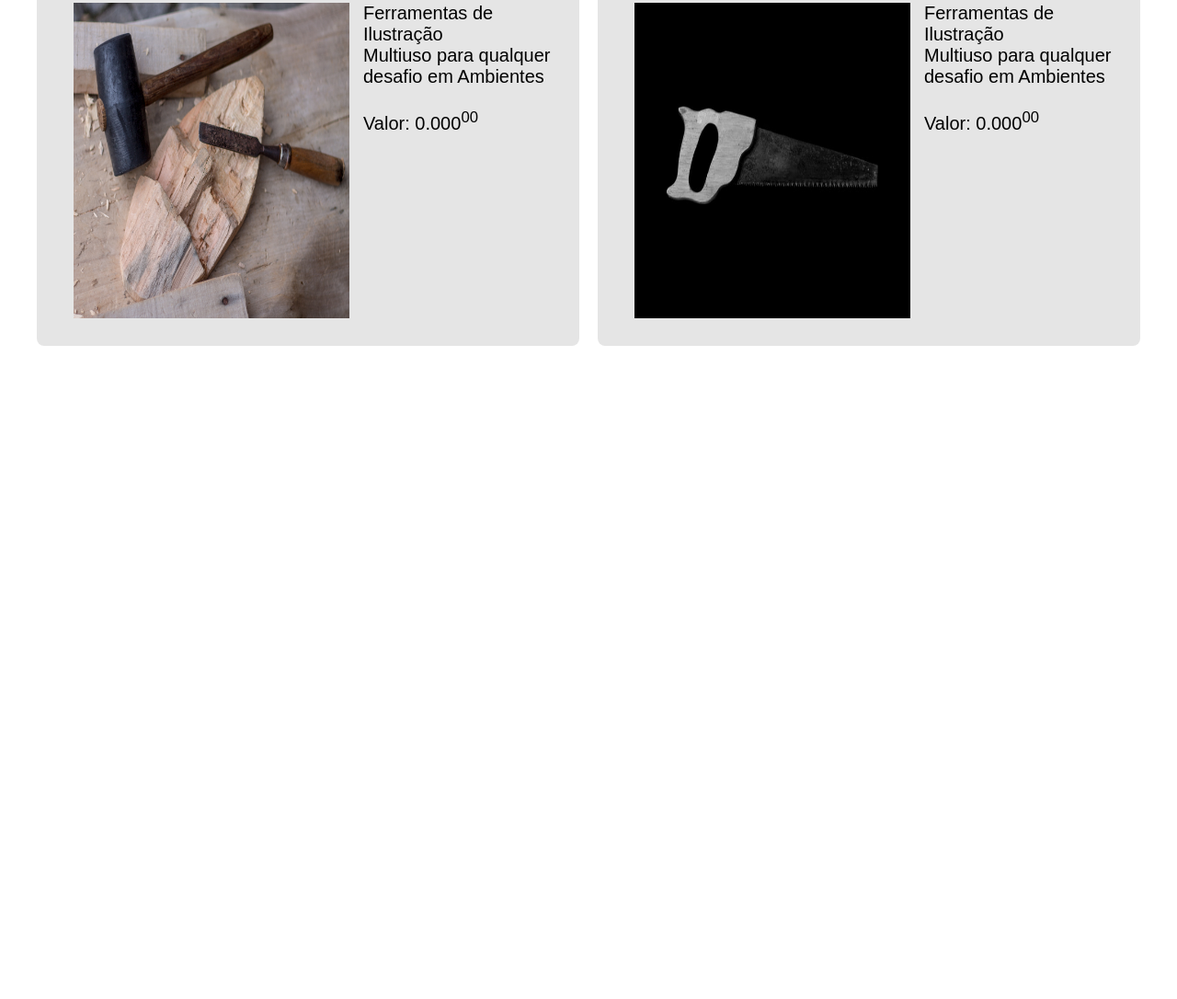
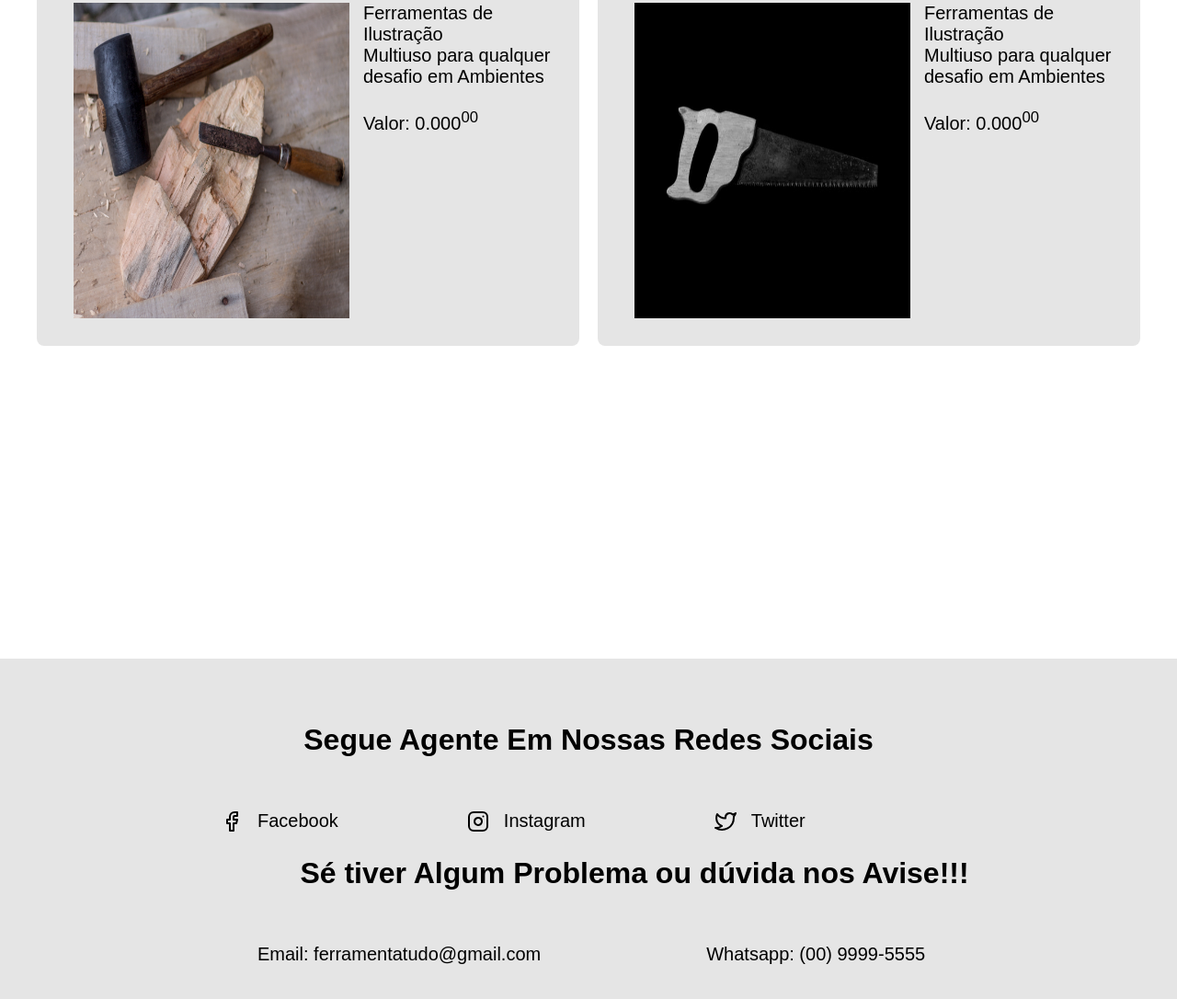
Before and after one commit to Vavatrewq/Desenvolvimento-Site-html-css, a plain HTML site: page index.html in a window 1280 px wide. Shown: the part 1620-2706 px from the top of the page at 92% size. Before the commit the page ends 2036 px from the top, so only its background shows below. Drawn offline with Linux system fonts and the light colour scheme.

Commit message:
Fiz uma barra de Contatos em links

```diff
--- a/css/style.css
+++ b/css/style.css
@@ -29,7 +29,7 @@ h2{
     font-size:100%;
 }
 
-li,a{
+a,li{
     padding-left: 40px;
     font-size: 20px;
     float:left;
@@ -37,7 +37,10 @@ li,a{
     margin-left:50px;
     margin-top:20px;
     color:black;
+
 }
+
+
 
 .facebook{
     background-image: url("../icons/facebook.svg");
@@ -75,3 +78,17 @@ li,a{
     margin:10px;
 
 }
+
+.social{
+    text-align:center;
+    margin-top:300px;
+   padding-bottom:200px;
+   padding-top:70px;
+   padding-bottom:100px;
+   background-color: rgb(0,0,0,0.1);
+}
+
+.links{
+    margin:auto;
+    margin-left:100px;
+}
--- a/index.html
+++ b/index.html
@@ -12,26 +12,6 @@
             article{
                 display: flex;
                 padding: 30px;
-
-            }
-
-            @media only screen and (max-width: 850px ){
-
-               .title{
-                margin-left: 22%;
-                margin-right: 20%;
-                padding-bottom:210px;
-                padding-top:50px;
-
-
-
-               }
-
-                .prod{
-                font-size: 30px;
-                margin-right:16%;
-                }
-
             }
 
         </style>
@@ -42,7 +22,7 @@
 
         <!---Abertura da Página
         --->
-        <header id="">
+        <header>
             <section class="bottom">
                 <div class="title">
                     <h1>Ferramentas de Construção</h1>
@@ -60,8 +40,6 @@
                         <a href="https://twitter.com/home">
                             <li class="twitter">Twitter</li>
                         </a>
-
-
                     </ul>
 
                 </div>
@@ -123,12 +101,40 @@
 
                         </section>
                     </article>
+            </header>
+        </header>
 
-            </header>
+        <!-------Contatos
+            ----------->
 
+        <header class="social">
+            <h1>Segue Agente Em Nossas Redes Sociais</h1><br>
+            <ul class="links">
+                <a  href="https://www.facebook.com/">
+                    <li class="facebook">Facebook</li>
+                </a>
+
+                <a href="https://www.instagram.com/?hl=pt-br">
+                    <li class="instagram">Instagram</li>
+                </a>
+
+                <a href="https://twitter.com/home">
+                    <li class="twitter">Twitter</li>
+                </a>
+            </ul><br><br><br><br><br>
+
+            <ul class="links">
+                <h1>Sé tiver Algum Problema ou dúvida nos Avise!!!</h1><br>
+                <a href="https://mail.google.com/mail/u/0/#inbox">
+                    <li>Email: ferramentatudo@gmail.com</li>
+                </a>
+
+                <a href="https://whats.link/siteweb">
+                    <li>Whatsapp: (00) 9999-5555</li>
+                </a>
+            </ul>
 
         </header>
-
     </body>
 
 </html>
```
